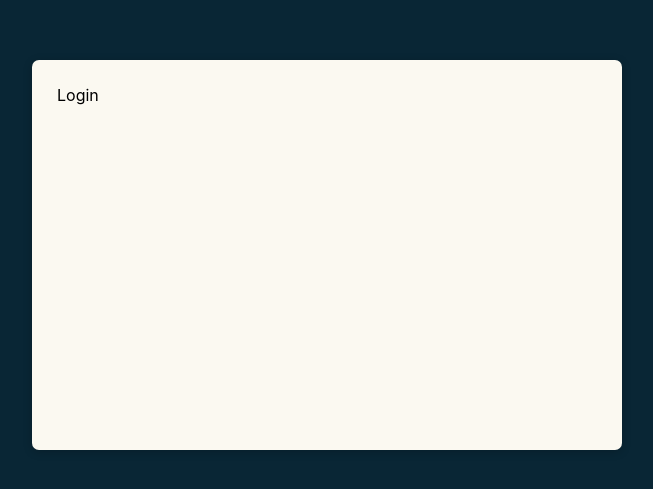
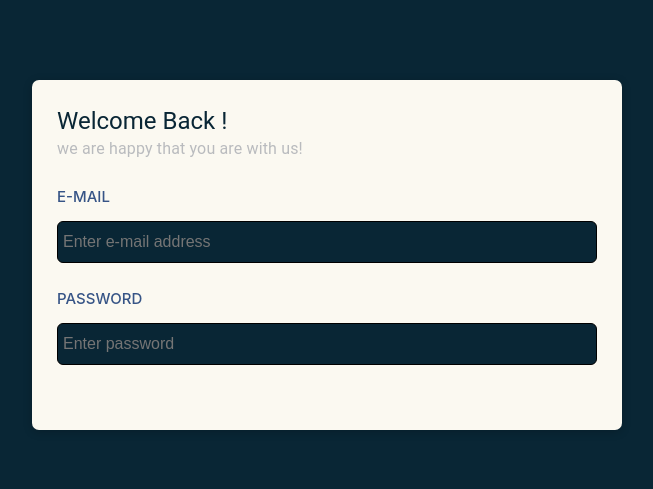
Before and after one commit to MahmoudAliKhider/Discord_App, a React (Create React App) app in the folder client/: page /login in a window 1280 px wide. Shown: the part 145-634 px from the top of the page, without its empty margins (313-966 px from the left). Built offline with nearby package versions, Linux system fonts and the light colour scheme.

Commit message:
create a login page

```diff
--- a/client/src/App.js
+++ b/client/src/App.js
@@ -1,8 +1,9 @@
 import React from 'react';
 import { BrowserRouter, Routes, Route } from "react-router-dom"
 import './App.css';
-import Login from './Pages/auth/Login';
-import Register from './Pages/auth/Register';
+
+import Login from './Pages/auth/Login/Login';
+import Register from './Pages/auth/Register/Register';
 import Dashboard from './Pages/Dashbord/dashbord';
 
 function App() {
--- a/client/src/Pages/auth/Login.js
+++ /dev/null
@@ -1,10 +0,0 @@
-import React from 'react'
-import AuthBox from "../../components/authBox";
-
-const Login = () => {
-  return (
-    <AuthBox>Login</AuthBox>
-  )
-}
-
-export default Login;
--- /dev/null
+++ b/client/src/Pages/auth/Login/Login.js
@@ -0,0 +1,23 @@
+import React, { useState } from 'react'
+import AuthBox from "../../../components/authBox";
+import LoginHeader from './LoginHeader';
+import LoginPageInput from './LoginPageInput';
+
+const Login = () => {
+  const [mail, setMail] = useState('');
+  const [password, setPassword] = useState('');
+
+  return (
+    <AuthBox>
+      <LoginHeader />
+      <LoginPageInput
+        mail={mail}
+        setMail={setMail}
+        password={password}
+        setPassword={setPassword}
+      />
+    </AuthBox>
+  )
+}
+
+export default Login;
--- /dev/null
+++ b/client/src/Pages/auth/Login/LoginHeader.js
@@ -0,0 +1,17 @@
+import React from 'react'
+import { Typography } from "@mui/material";
+
+const LoginHeader = () => {
+    return (
+        <>
+            <Typography variant='h5' sx={{ color: "#092635" }}>
+                Welcome Back !
+            </Typography>
+            <Typography sx={{ color: "#b9bbbe" }}>
+                we are happy that you are with us!
+            </Typography>
+        </>
+    )
+}
+
+export default LoginHeader
--- /dev/null
+++ b/client/src/Pages/auth/Login/LoginPageInput.js
@@ -0,0 +1,26 @@
+import React from 'react'
+import InputWithInput from '../../../components/inputWithInput'
+
+const LoginPageInput = ({ mail, setMail, password, setPassword }) => {
+    return (
+        <>
+            <InputWithInput
+                value={mail}
+                setValue={setMail}
+                lable="E-mail"
+                type="text"
+                placeholder="Enter e-mail address"
+            />
+
+            <InputWithInput
+                value={password}
+                setValue={setPassword}
+                lable="Password"
+                type="password"
+                placeholder="Enter password"
+            />
+        </>
+    )
+}
+
+export default LoginPageInput
--- a/client/src/components/authBox.js
+++ b/client/src/components/authBox.js
@@ -17,7 +17,7 @@ const AuthBox = (props) => {
                 sx={
                     {
                         width: 540,
-                        height: 340,
+                        height: 300,
                         bgcolor: '#FBF9F1',
                         borderRadius: "7px",
                         boxShadow: "0 2px 10px 0 rgb(0 0 0 / 20% )",
--- /dev/null
+++ b/client/src/components/inputWithInput.js
@@ -0,0 +1,48 @@
+import React from 'react'
+import { styled } from "@mui/system"
+
+const Wrapper = styled('div')({
+    display: 'flex',
+    justifyContent: 'center',
+    flexDirection: 'column',
+    width: '100%',
+    marginTop:"2%",
+})
+const Lable = styled('p')({
+    color: "#365486",
+    textTransform: 'uppercase',
+    fontWeight: "500",
+    fontSize: "15px"
+})
+const Input = styled('input')({
+    flexGrow: 1,
+    height: "40px",
+    border: "1px solid black",
+    borderRadius: "6px",
+    color: "#b9bbbe",
+    background: "#092635",
+    margin: 0,
+    fontSize: "16px",
+    padding: "0 5px"
+})
+const InputWithInput = (props) => {
+    const { value, setValue, lable, type, placeholder } = props;
+
+    const handelValueChange = (event) => {
+        setValue(event.target.value);
+    };
+
+    return (
+        <Wrapper>
+            <Lable>{lable}</Lable>
+            <Input
+                value={value}
+                onChange={handelValueChange}
+                type={type}
+                placeholder={placeholder}
+            ></Input>
+        </Wrapper>
+    )
+}
+
+export default InputWithInput
```
Also changed, not shown: client/src/Pages/auth/Register/Register.js (renamed from client/src/Pages/auth/Register.js).
